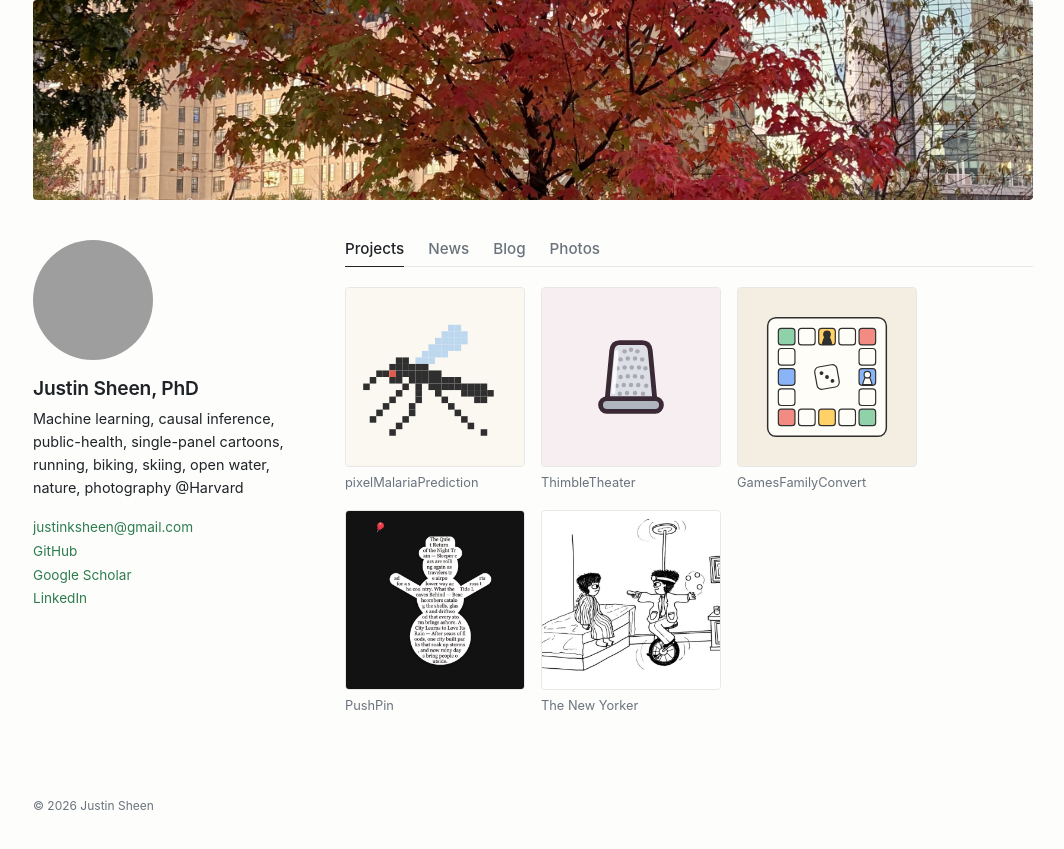
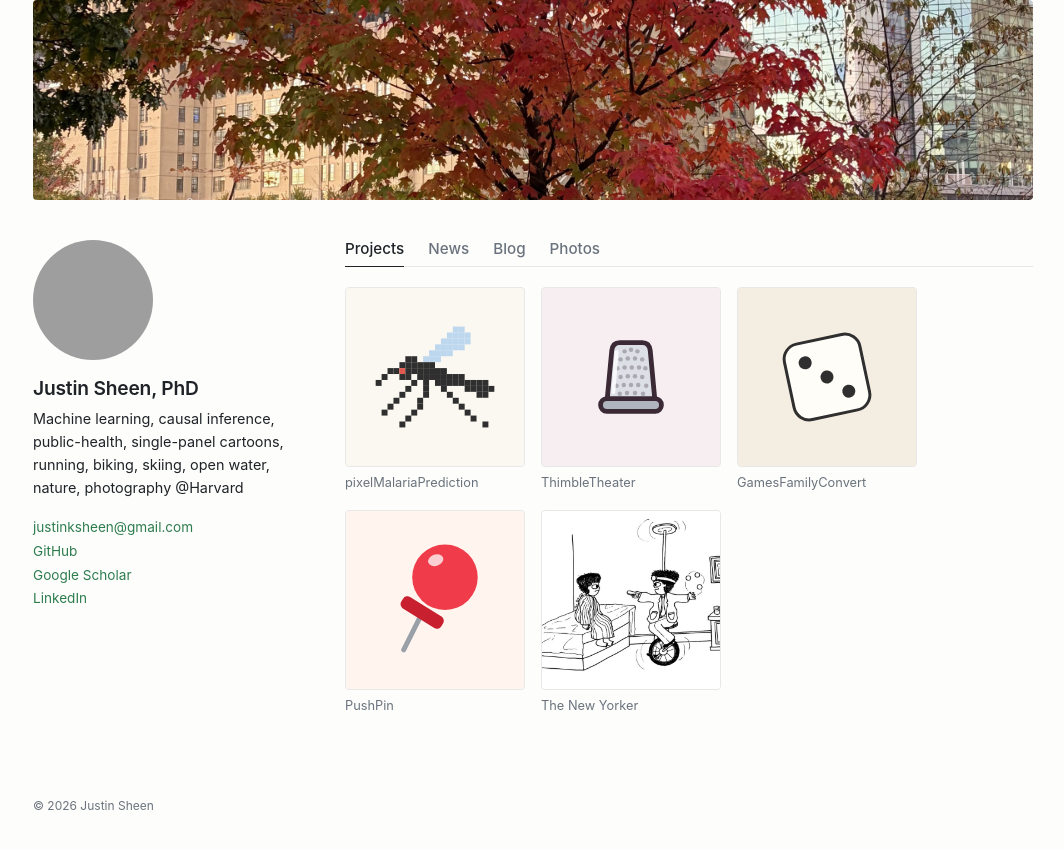
Before and after one commit to jsheen/jsheen.github.io, a Jekyll site: the page built from index.html, in a window 1280 px wide. Shown: the top 849 px of the page, without its empty margins (107-1171 px from the left). Built offline with Jekyll 4.4.1, drawn with Linux system fonts in a browser that asks for light colours; grey boxes are pictures that could not be loaded.

Commit message:
Simpler tile images: red pushpin, single die, centered mosquito
Co-Authored-By: Claude Opus 5.5 <noreply@anthropic.com>

```diff
--- a/_data/projects.yml
+++ b/_data/projects.yml
@@ -26,7 +26,7 @@
 - title: "PushPin"
   caption: "PushPin"
   link: "https://github.com/jsheen/PushPin"
-  image: /assets/img/pushpin-snowman.jpg
+  image: /assets/img/pushpin.svg
   shape: square
 
 - title: "Single-panel cartoons"
```
Also changed, not shown: assets/img/boardgame.svg, assets/img/pixel-mosquito.svg, assets/img/pushpin-snowman.jpg (deleted), assets/img/pushpin.svg (added).
